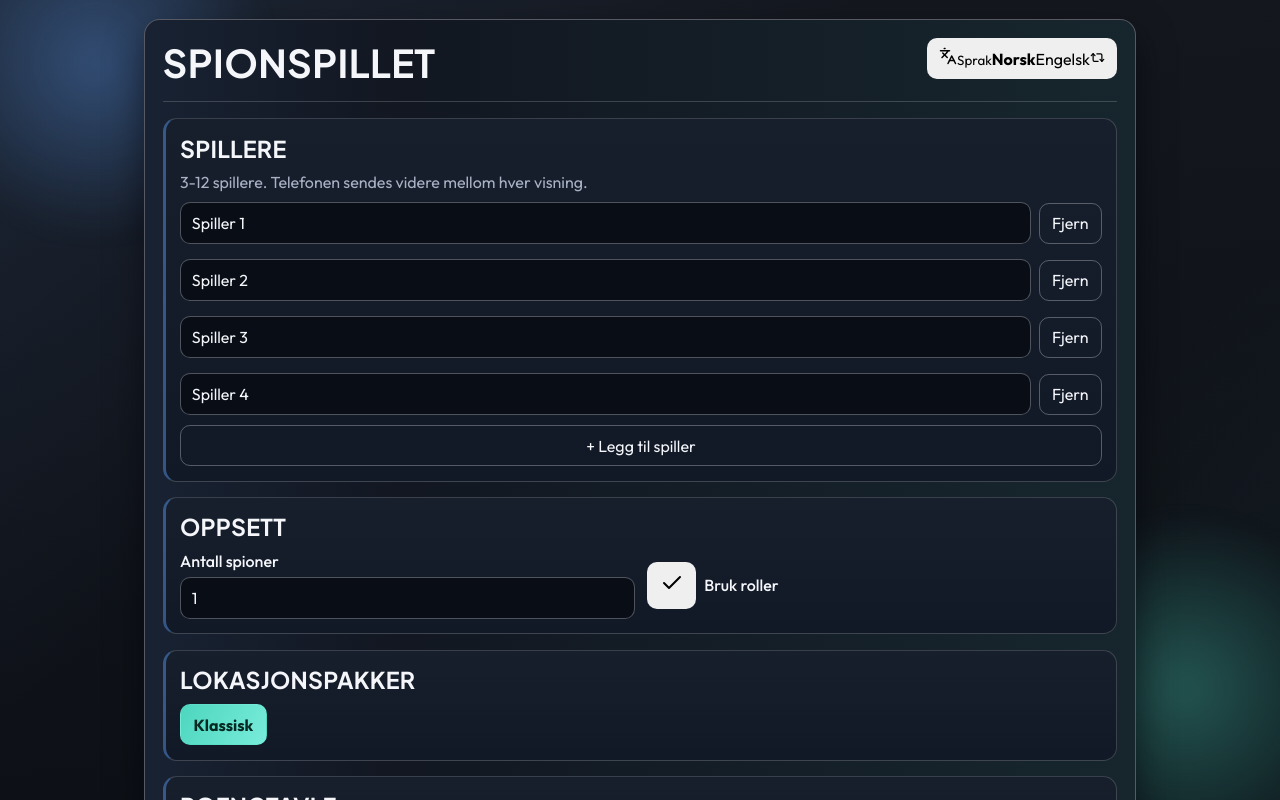
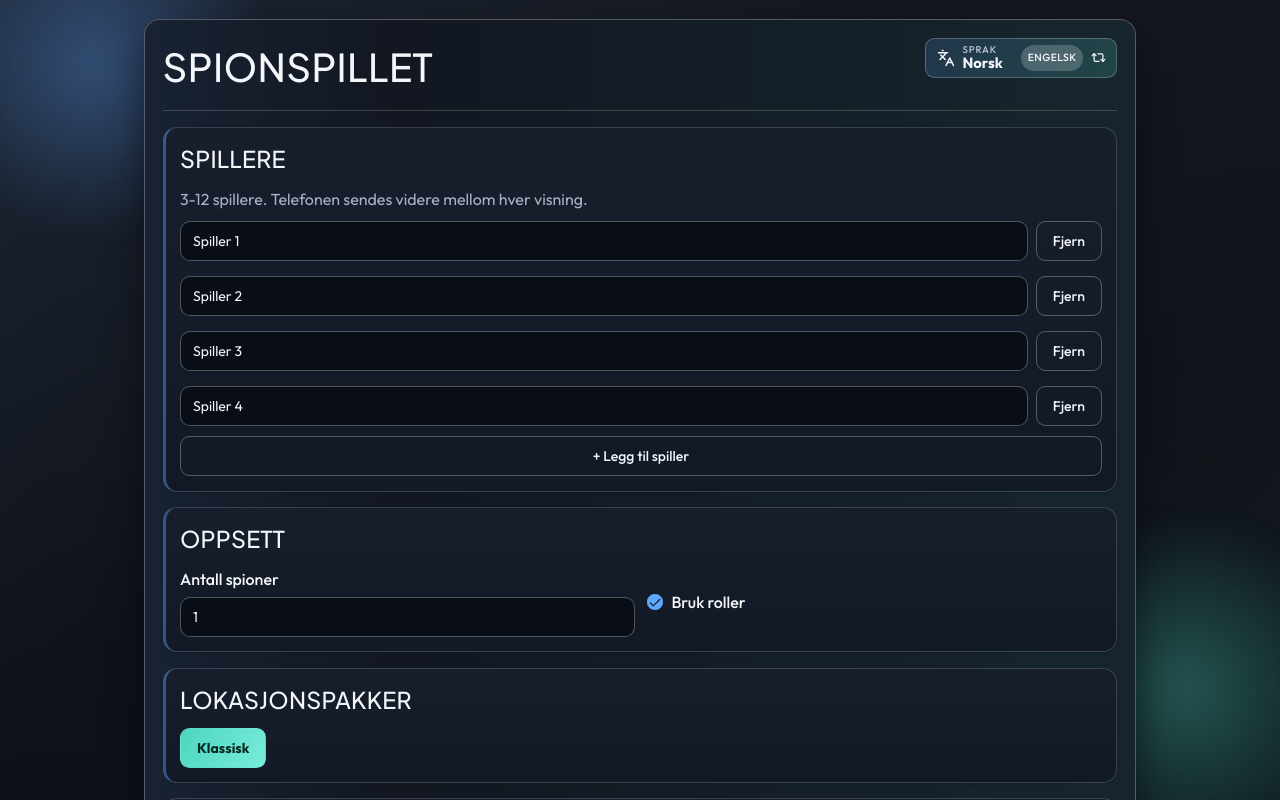
Before and after one commit to maattss/spy-game, a React (Vite) app: page / in a window 1280 px wide. Shown: the top 800 px of the page. Built offline with nearby package versions, Linux system fonts and the light colour scheme.

Commit message:
Refresh visual design with Midnight Editorial palette

```diff
--- a/src/styles.css
+++ b/src/styles.css
@@ -1,16 +1,42 @@
 @import url("https://fonts.googleapis.com/css2?family=Outfit:wght@400;500;600;700&family=Plus+Jakarta+Sans:wght@500;700;800&display=swap");
 
+@tailwind base;
+@tailwind components;
+@tailwind utilities;
+
 :root {
+  --radius: 0.72rem;
+
+  --background: 224 26% 7%;
+  --foreground: 220 33% 97%;
+  --card: 224 22% 14%;
+  --card-foreground: 220 33% 97%;
+  --popover: 224 20% 11%;
+  --popover-foreground: 220 33% 97%;
+  --primary: 212 96% 68%;
+  --primary-foreground: 220 46% 12%;
+  --secondary: 224 16% 22%;
+  --secondary-foreground: 220 33% 97%;
+  --muted: 223 15% 20%;
+  --muted-foreground: 222 20% 74%;
+  --accent: 167 62% 58%;
+  --accent-foreground: 167 70% 10%;
+  --destructive: 344 100% 70%;
+  --destructive-foreground: 0 0% 100%;
+  --border: 223 20% 28%;
+  --input: 223 20% 28%;
+  --ring: 212 96% 68%;
+
   --bg-top: #15181f;
   --bg-bottom: #0a0d13;
   --panel: #121721;
-  --card: #171f2c;
+  --card-solid: #171f2c;
   --card-soft: #111826;
   --ink: #f4f6fa;
-  --muted: #a9b2c5;
-  --accent: #63a5ff;
-  --accent-strong: #3f88ff;
-  --accent-2: #4dd6bf;
+  --muted-text: #a9b2c5;
+  --accent-blue: #63a5ff;
+  --accent-blue-strong: #3f88ff;
+  --accent-teal: #4dd6bf;
   --danger: #ff6d87;
   --safe: #5bd19f;
   --line: rgba(244, 246, 250, 0.18);
@@ -125,7 +151,7 @@ select {
 }
 
 .eyebrow {
-  color: var(--accent-2);
+  color: var(--accent-teal);
   letter-spacing: 0.11em;
   text-transform: uppercase;
   font-size: 0.74rem;
@@ -133,7 +159,7 @@ select {
 }
 
 .muted {
-  color: var(--muted);
+  color: var(--muted-text);
 }
 
 .stack {
@@ -150,7 +176,7 @@ select {
   display: grid;
   gap: 0.62rem;
   border-radius: 0.85rem;
-  background: linear-gradient(180deg, var(--card), var(--card-soft));
+  background: linear-gradient(180deg, var(--card-solid), var(--card-soft));
   border: 1px solid var(--line);
   border-left: 3px solid rgba(99, 165, 255, 0.44);
   padding: 0.9rem;
@@ -175,27 +201,68 @@ select {
 }
 
 .lang-switch {
-  min-width: 10rem;
+  display: inline-flex;
+  align-items: center;
+  gap: 0.45rem;
+  min-width: 12rem;
+  padding: 0.52rem 0.68rem;
+  border: 1px solid color-mix(in srgb, var(--line-strong) 80%, transparent);
+  background: linear-gradient(
+    120deg,
+    color-mix(in srgb, var(--accent-blue) 16%, transparent),
+    color-mix(in srgb, var(--accent-teal) 18%, transparent)
+  );
+  color: var(--ink);
 }
 
-.row input {
+.lang-switch__label {
+  display: grid;
+  line-height: 1.05;
+  text-align: left;
+  margin-right: auto;
+}
+
+.lang-switch__label small {
+  font-size: 0.61rem;
+  letter-spacing: 0.09em;
+  text-transform: uppercase;
+  color: color-mix(in srgb, var(--muted-text) 76%, white);
+}
+
+.lang-switch__label strong {
+  font-size: 0.92rem;
+}
+
+.lang-switch__next {
+  display: inline-flex;
+  align-items: center;
+  justify-content: center;
+  padding: 0.18rem 0.42rem;
+  border-radius: 999px;
+  font-size: 0.65rem;
+  letter-spacing: 0.04em;
+  text-transform: uppercase;
+  color: color-mix(in srgb, var(--ink) 90%, white);
+  background: color-mix(in srgb, var(--line-strong) 70%, transparent);
+}
+
+.row .field-input {
   flex: 1;
 }
 
-input,
-select {
+.field-input,
+.field-trigger {
   width: 100%;
   border: 1px solid var(--line-strong);
   border-radius: 0.62rem;
   background: rgba(8, 13, 21, 0.92);
   color: var(--ink);
-  padding: 0.62rem 0.68rem;
 }
 
-input:focus,
-select:focus {
-  outline: none;
-  border-color: var(--accent);
+.field-input:focus,
+.field-trigger:focus,
+.field-trigger[data-state="open"] {
+  border-color: var(--accent-blue);
   box-shadow: 0 0 0 2px rgba(99, 165, 255, 0.22);
 }
 
@@ -221,15 +288,8 @@ label span {
   margin: 0;
 }
 
-.check input {
-  width: auto;
-}
-
 button {
   cursor: pointer;
-  border: none;
-  border-radius: 0.62rem;
-  padding: 0.6rem 0.78rem;
   transition: transform 130ms ease, filter 130ms ease;
 }
 
@@ -245,7 +305,7 @@ button:disabled {
 }
 
 .primary {
-  background: linear-gradient(120deg, var(--accent), var(--accent-strong));
+  background: linear-gradient(120deg, var(--accent-blue), var(--accent-blue-strong));
   color: white;
   font-weight: 700;
 }
@@ -277,10 +337,11 @@ button:disabled {
   background: var(--chip);
   color: var(--ink);
   border: 1px solid color-mix(in srgb, var(--line) 80%, transparent);
+  min-height: 2.35rem;
 }
 
 .chip.active {
-  background: linear-gradient(120deg, var(--accent-2), #78ecda);
+  background: linear-gradient(120deg, var(--accent-teal), #78ecda);
   color: #062922;
   border-color: transparent;
   font-weight: 700;
@@ -309,7 +370,8 @@ button:disabled {
 }
 
 .tag {
-  display: inline-block;
+  display: inline-flex;
+  align-items: center;
   border-radius: 999px;
   padding: 0.18rem 0.62rem;
   color: white;
@@ -353,7 +415,7 @@ button:disabled {
 }
 
 .score-item strong {
-  color: var(--accent-2);
+  color: var(--accent-teal);
 }
 
 @media (max-width: 680px) {
@@ -364,6 +426,10 @@ button:disabled {
 
   .actions {
     display: grid;
+  }
+
+  .lang-switch {
+    width: 100%;
   }
 }
 
```
